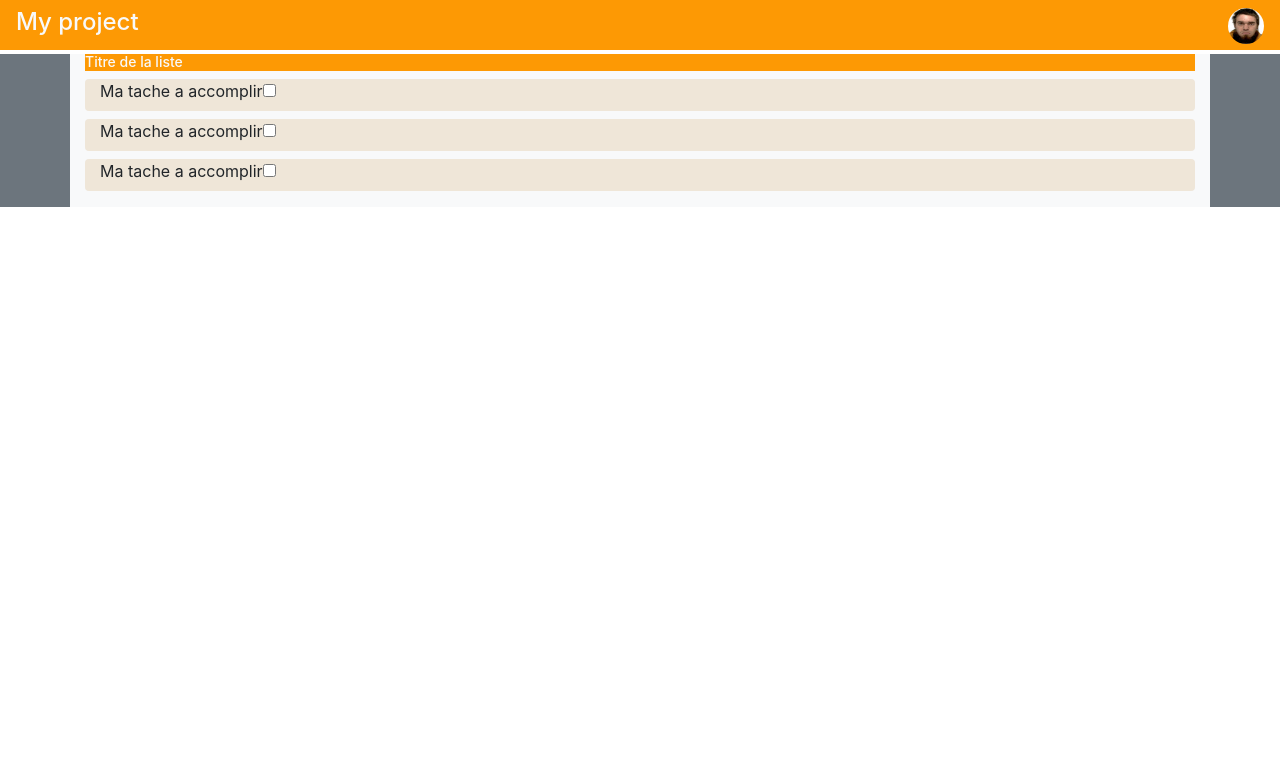
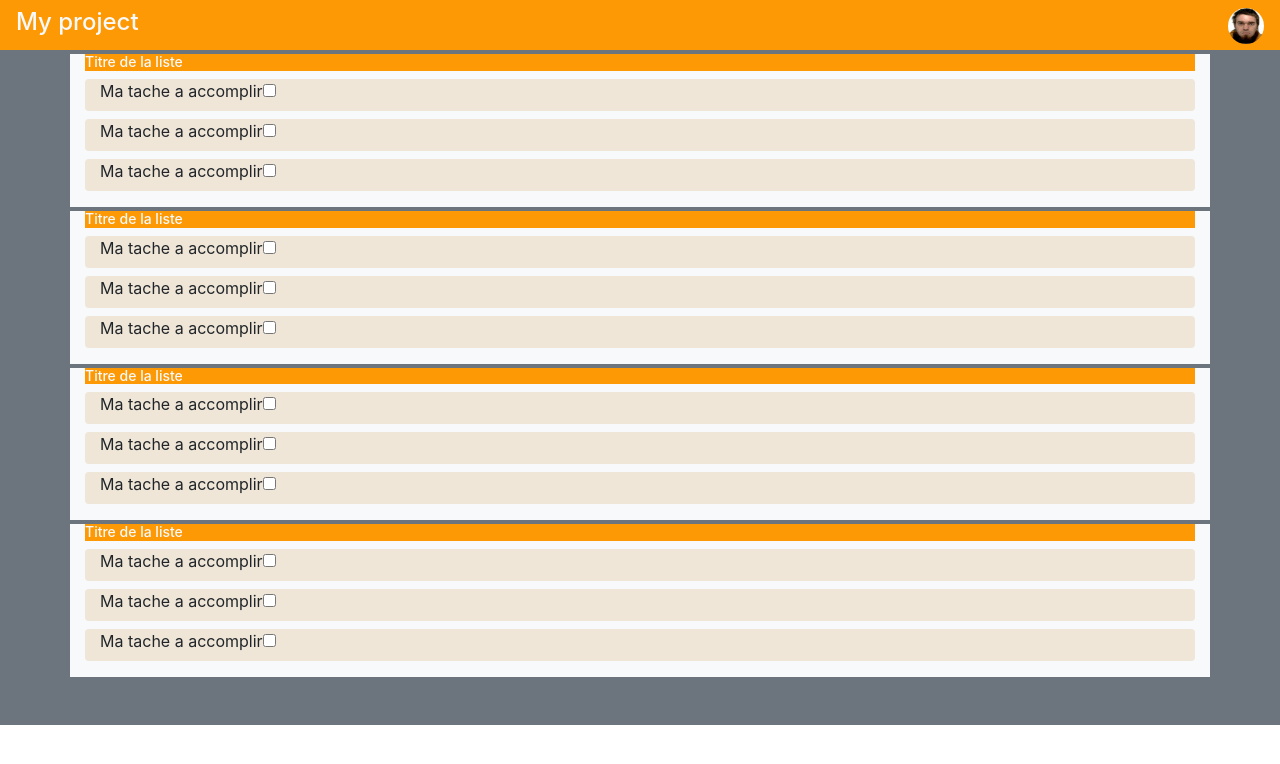
Before and after one commit to brock37/kanban, a Vue app: page / in a window 1280 px wide. Shown: the top 764 px of the page. Built offline with nearby package versions, Linux system fonts and the light colour scheme.

Commit message:
Set home page flex display

```diff
--- a/src/views/Home.vue
+++ b/src/views/Home.vue
@@ -1,5 +1,8 @@
 <template>
-  <div class="home bg-secondary">
+  <div class="home bg-secondary pb-5 d-flex flex-wrap">
+    <taskList></taskList>
+    <taskList></taskList>
+    <taskList></taskList>
     <taskList></taskList>
   </div>
 </template>
```
